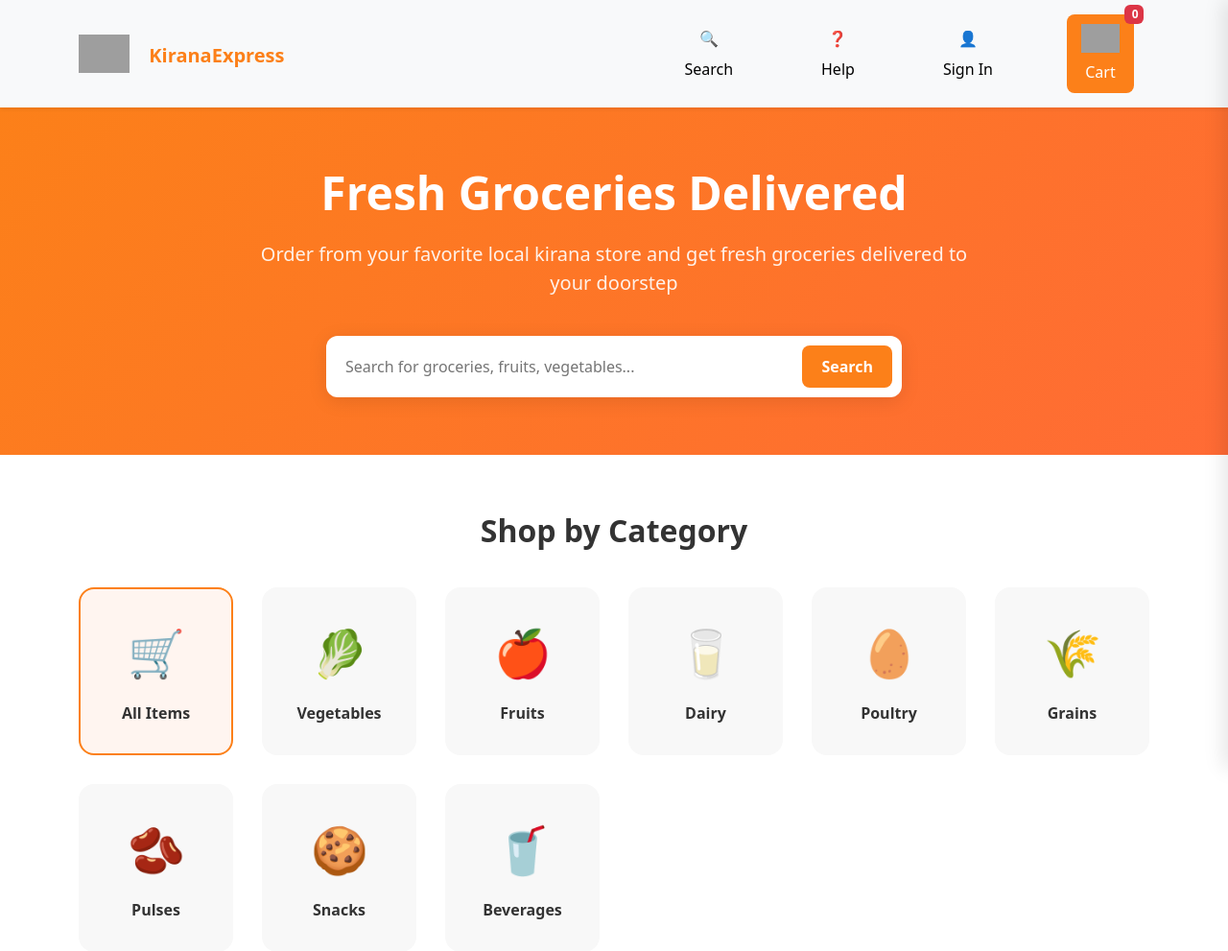
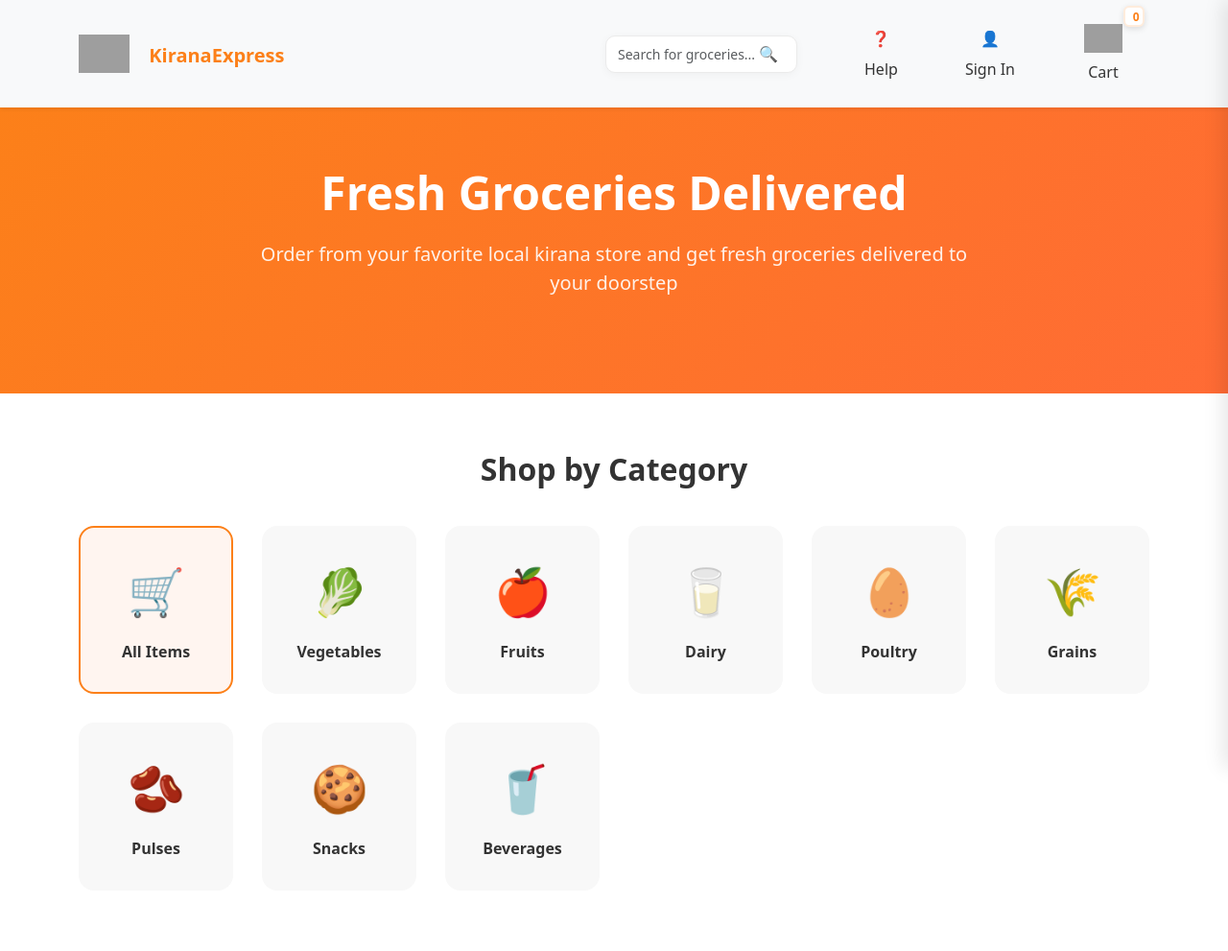
Before and after one commit to kazimshaikh07/KiranaKart, a Django app: page / in a window 1280 px wide. Shown: the top 991 px of the page at 96% size. Run offline with Django 5.2, Linux system fonts and the light colour scheme; some libraries are stand-ins or nearby versions; grey boxes are pictures that could not be loaded.

Commit message:
update navbar

```diff
--- a/static/css/style.css
+++ b/static/css/style.css
@@ -72,6 +72,60 @@
   padding: 0;
 }
 
+/* NAVBAR REFINEMENTS: make navbar look more polished while keeping class names */
+.nav-items {
+  gap: 18px; /* slightly tighter spacing */
+}
+.nav-items .nav-item {
+  background: transparent; /* neutral background by default */
+  padding: 8px 10px;
+  border-radius: 10px;
+  transition: background 0.18s ease, transform 0.12s ease, color 0.18s ease;
+  color: #333;
+}
+.nav-items .nav-item:hover {
+  background: rgba(252, 128, 25, 0.08); /* subtle warm hover */
+  transform: translateY(-2px);
+  color: #fc8019;
+}
+.nav-items .nav-item span,
+.nav-items .nav-item a {
+  color: inherit;
+}
+
+/* Search in navbar: compact, subtle border and focus expansion */
+.nav-items .search-container {
+  display: flex;
+  align-items: center;
+  gap: 8px;
+}
+.nav-items .search-container .search-input {
+  width: 200px;
+  padding: 8px 12px;
+  border-radius: 10px;
+  border: 1px solid #ebebeb;
+  background: #fff;
+  box-shadow: 0 2px 10px rgba(0,0,0,0.04);
+  transition: width 0.18s ease, box-shadow 0.18s ease, border-color 0.18s ease;
+  font-size: 14px;
+}
+.nav-items .search-container .search-input:focus {
+  width: 260px;
+  outline: none;
+  border-color: rgba(252,128,25,0.9);
+  box-shadow: 0 8px 30px rgba(252,128,25,0.08);
+}
+.nav-items .search-container .search-btn {
+  padding: 8px 10px;
+  border-radius: 8px;
+}
+
+/* Make cart button consistent with refined nav items */
+.nav-items .cart-btn {
+  padding: 8px 12px;
+  border-radius: 10px;
+}
+
 .nav-items button a {
   text-decoration: none;
   color: inherit;
@@ -104,18 +158,27 @@
 
 .cart-count {
   position: absolute;
-  top: -5px;
-  right: -5px;
-  background: #fff;
-  color: #fc8019;
+  top: -6px;
+  right: -6px;
+  /* Force visible badge colors in case Bootstrap utility classes conflict */
+  background: #fff !important;
+  color: #fc8019 !important;
   border-radius: 50%;
-  width: 20px;
-  height: 20px;
+  width: 22px;
+  height: 22px;
   display: flex;
   align-items: center;
   justify-content: center;
   font-size: 12px;
-  font-weight: bold;
+  font-weight: 700;
+  border: 2px solid rgba(252,128,25,0.15);
+  box-shadow: 0 2px 6px rgba(0,0,0,0.12);
+}
+
+/* Extra specificity to override Bootstrap utility classes when applied */
+.nav-items .cart-btn .cart-count {
+  background: #fff !important;
+  color: #fc8019 !important;
 }
 
 /* HERO SECTION STYLES*/
--- a/static/js/main.js
+++ b/static/js/main.js
@@ -481,16 +481,32 @@
 }
 
 function setupSearch() {
-  const searchInput = document.getElementById("heroSearch");
-  searchInput.addEventListener("input", function () {
-    const searchTerm = this.value.toLowerCase();
+  const heroSearch = document.getElementById("heroSearch");
+  const navSearch = document.getElementById("navSearch");
+
+  function handleSearch(event) {
+    const searchTerm = event.target.value.toLowerCase();
     const filteredProducts = products.filter(
       (product) =>
         product.name.toLowerCase().includes(searchTerm) ||
         product.description.toLowerCase().includes(searchTerm)
     );
     displayProducts(filteredProducts);
-  });
+  }
+
+  // Add event listeners to both search inputs
+  if (heroSearch) heroSearch.addEventListener("input", handleSearch);
+  if (navSearch) navSearch.addEventListener("input", handleSearch);
+  }
+
+  function toggleSearch() {
+    const searchInput = document.getElementById("navSearch");
+    if (searchInput.classList.contains("d-none")) {
+      searchInput.classList.remove("d-none");
+      searchInput.focus();
+    } else {
+      searchInput.classList.add("d-none");
+    }
 }
 
 function toggleCart() {
--- a/templates/base.html
+++ b/templates/base.html
@@ -46,14 +46,20 @@
 
         <!-- Navigation -->
         <nav class="nav-items d-flex">
-          <button>
-            <a href="#">
-              <div class="nav-item d-flex flex-column align-items-center mx-3">
+          <div class="nav-item d-flex align-items-center mx-3">
+            <div class="search-container d-flex">
+              <input
+                type="text"
+                class="search-input form-control"
+                placeholder="Search for groceries..."
+                id="navSearch"
+                style="width: 200px;"
+              />
+              <button class="search-btn btn btn-primary ms-2">
                 <span>🔍</span>
-                <span>Search</span>
-              </div>
-            </a>
-          </button>
+              </button>
+            </div>
+          </div>
 
           <button>
             <a href="{% url 'help' %}">
@@ -114,7 +120,7 @@
           Order from your favorite local kirana store and get fresh groceries
           delivered to your doorstep
         </p>
-        <div class="search-container">
+        <!-- <div class="search-container">
           <input
             type="text"
             class="search-input"
@@ -122,7 +128,7 @@
             id="heroSearch"
           />
           <button class="search-btn">Search</button>
-        </div>
+        </div> -->
       </div>
     </section>
 
```
